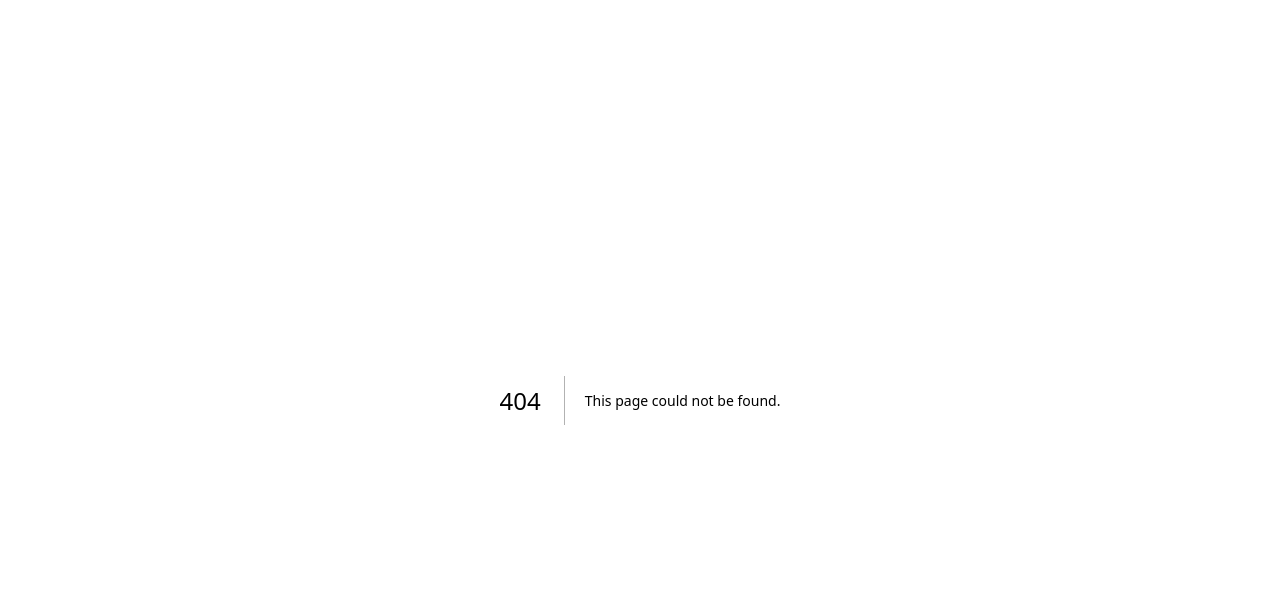
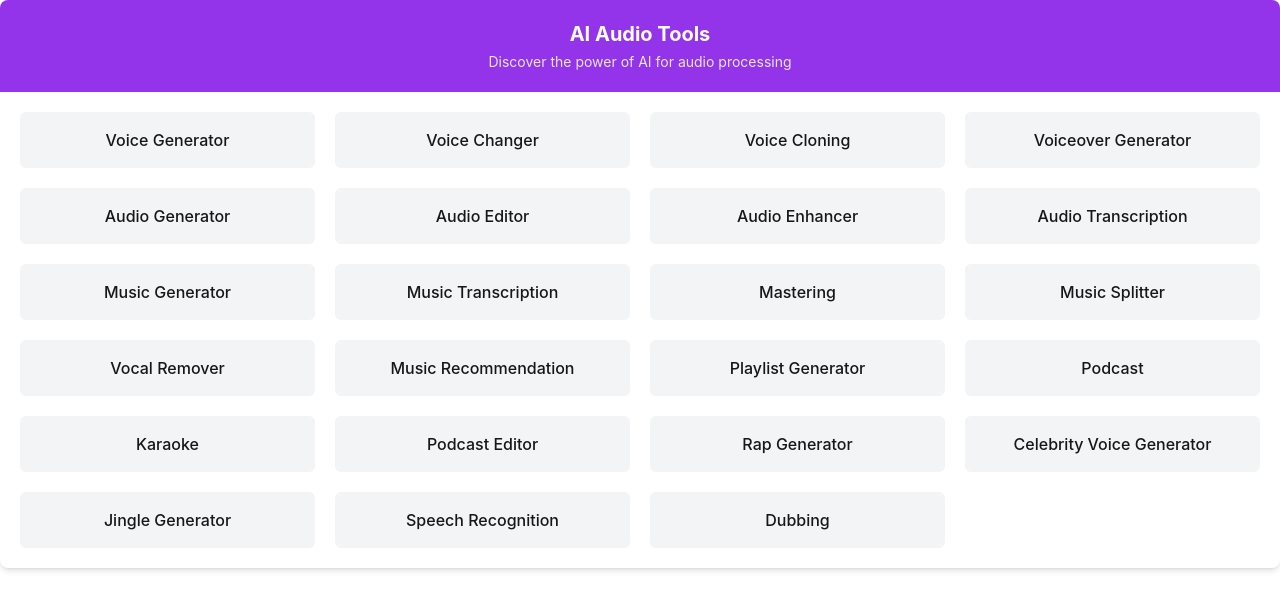
Before and after one commit to kalimlaskar/stackviv, a Next.js app: page /components/AIAudioTools in a window 1280 px wide. Before the commit this address had no page. Shown: the top 610 px of the page. Built offline with nearby package versions, Linux system fonts and the light colour scheme.

Commit message:
stackviv

```diff
--- a/src/app/ai-categories/page.jsx
+++ b/src/app/ai-categories/page.jsx
@@ -4,6 +4,7 @@
 import Header from "../components/Header";
 import Card from "../components/Card";
 import Footer from "../components/Footer";
+import AIAudioTools from "../components/AIAudioTools/page";
 
 export default function AiCategories() {
     return (
@@ -19,6 +20,8 @@
                 </h2>
                 <h2 className="text-xl text-white-900">From Automation to Text Generator, We&apos;ve Got You Covered!</h2>
             </div>
+
+            <AIAudioTools />
             <div className={`${styles.featured_bg} p-12`}>
                 <div className="mx-auto max-w-7xl">
                     <div className="flex justify-between pb-3">
--- /dev/null
+++ b/src/app/components/AIAudioTools/page.js
@@ -0,0 +1,51 @@
+'use client'
+
+const AIAudioTools = () => {
+    return (
+      <div className="max-w-7xl mx-auto mb-8 bg-white rounded-lg shadow-md overflow-hidden">
+        {/* Header */}
+        <div className="bg-purple-600 text-white p-5 text-center">
+          <h1 className="text-xl font-bold">AI Audio Tools</h1>
+          <p className="text-sm text-gray-200 mt-1">Discover the power of AI for audio processing</p>
+        </div>
+
+        {/* Grid for categories */}
+        <div className="grid grid-cols-1 sm:grid-cols-2 md:grid-cols-3 lg:grid-cols-4 gap-5 p-5">
+          <CategoryItem title="Voice Generator" href="/ai-categories/voice-generator" />
+          <CategoryItem title="Voice Changer" href="/ai-categories/voice-changer" />
+          <CategoryItem title="Voice Cloning" href="/ai-categories/voice-cloning" />
+          <CategoryItem title="Voiceover Generator" href="/ai-categories/voiceover-generator" />
+          <CategoryItem title="Audio Generator" href="/ai-categories/audio-generator" />
+          <CategoryItem title="Audio Editor" href="/ai-categories/audio-editor" />
+          <CategoryItem title="Audio Enhancer" href="/ai-categories/audio-enhancer" />
+          <CategoryItem title="Audio Transcription" href="/ai-categories/audio-transcription" />
+          <CategoryItem title="Music Generator" href="/ai-categories/music-generator" />
+          <CategoryItem title="Music Transcription" href="/ai-categories/music-transcription" />
+          <CategoryItem title="Mastering" href="/ai-categories/mastering" />
+          <CategoryItem title="Music Splitter" href="/ai-categories/music-splitter" />
+          <CategoryItem title="Vocal Remover" href="/ai-categories/vocal-remover" />
+          <CategoryItem title="Music Recommendation" href="/ai-categories/music-recommendation" />
+          <CategoryItem title="Playlist Generator" href="/ai-categories/playlist-generator" />
+          <CategoryItem title="Podcast" href="/ai-categories/podcast" />
+          <CategoryItem title="Karaoke" href="/ai-categories/karaoke" />
+          <CategoryItem title="Podcast Editor" href="/ai-categories/podcast-editing" />
+          <CategoryItem title="Rap Generator" href="/ai-categories/rap-generator" />
+          <CategoryItem title="Celebrity Voice Generator" href="/ai-categories/celebrity-voice-generator" />
+          <CategoryItem title="Jingle Generator" href="/ai-categories/jingle-generator" />
+          <CategoryItem title="Speech Recognition" href="/ai-categories/speech-recognition" />
+          <CategoryItem title="Dubbing" href="/ai-categories/dubbing" />
+        </div>
+      </div>
+    );
+  };
+
+  // Component for each category
+  const CategoryItem = ({ title, href }) => (
+    <div className="bg-gray-100 hover:bg-purple-600 hover:text-white transition-transform transform hover:translate-y-[-3px] p-4 rounded-md text-center">
+      <a href={href} className="block font-medium">
+        {title}
+      </a>
+    </div>
+  );
+
+  export default AIAudioTools;
```
